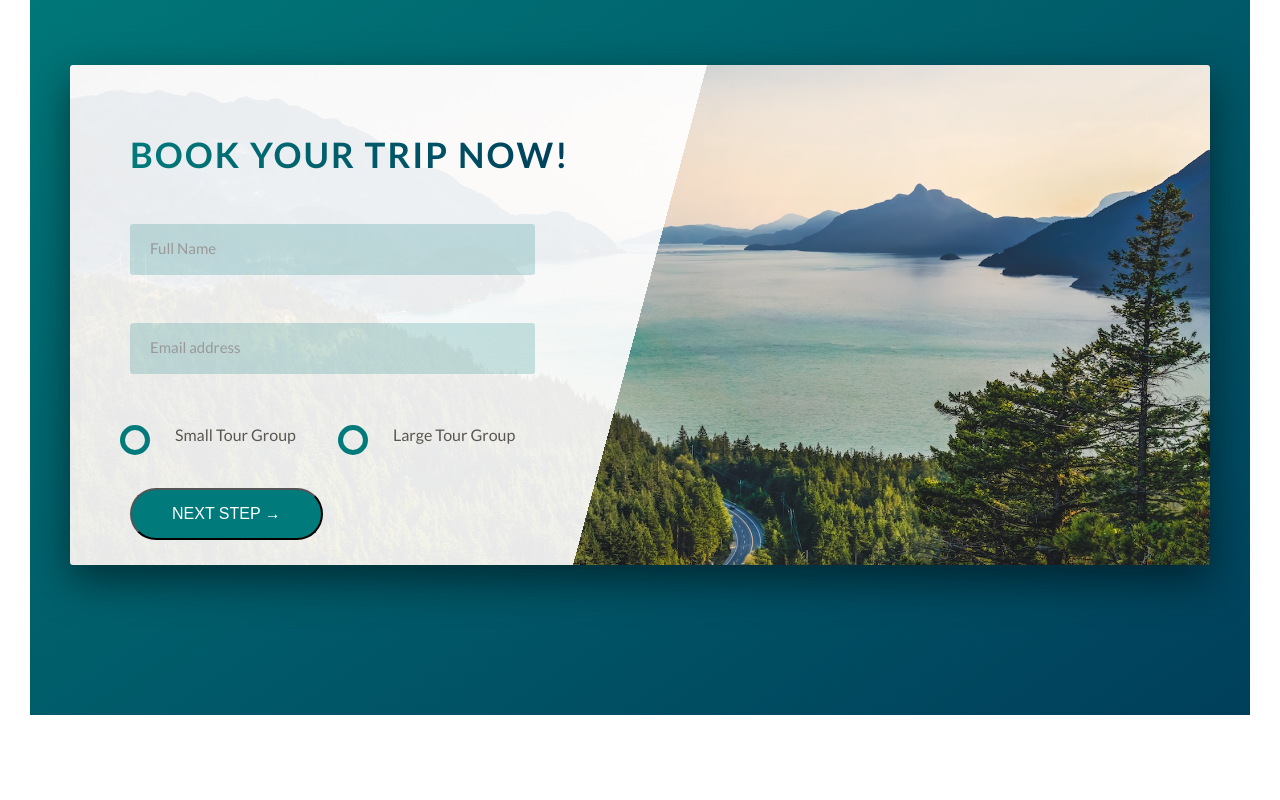
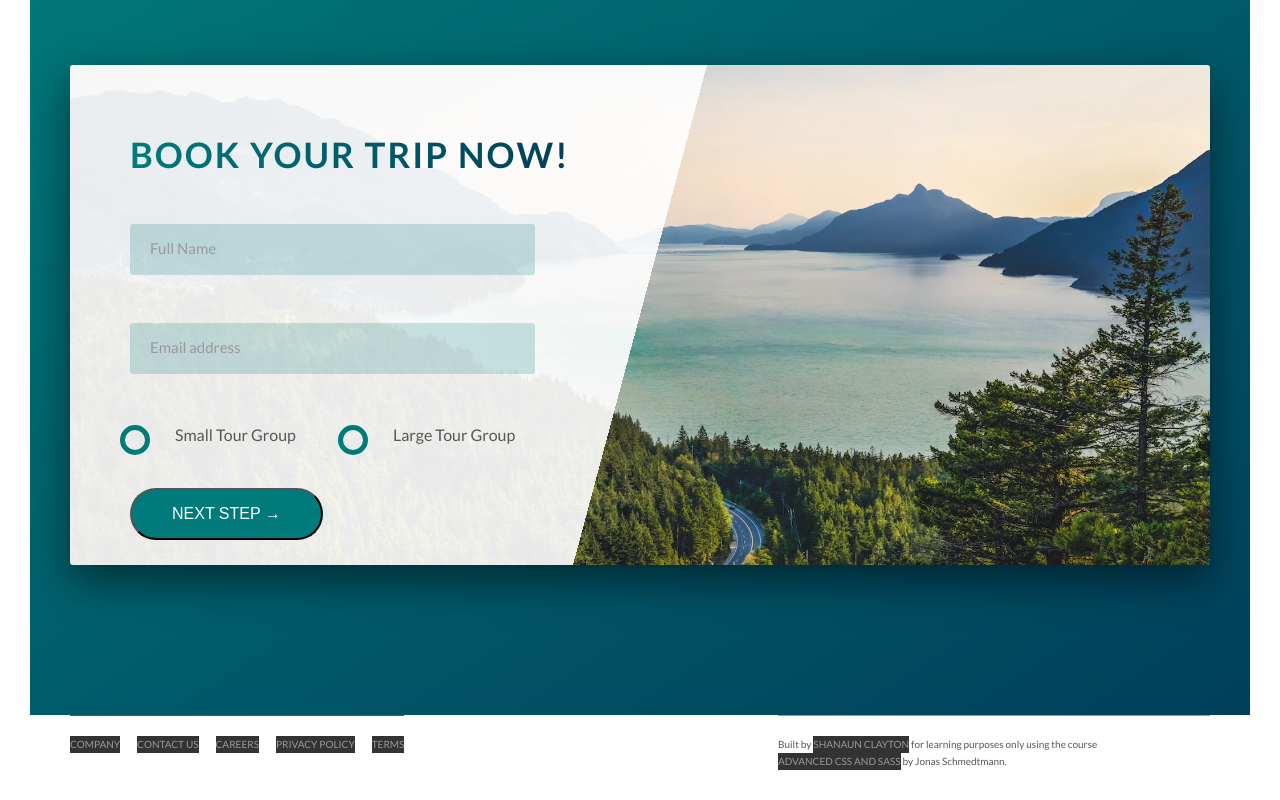
Before and after one commit to ShanClayton/outdoors, a website: page index.html in a window 1280 px wide. Shown: the part 4834-5634 px from the top of the page. Before the commit the page ends 5579 px from the top, so only its background shows below. Drawn offline with Linux system fonts and the light colour scheme.

Commit message:
added footer. produced error will fix tmrw

```diff
--- a/index.html
+++ b/index.html
@@ -323,46 +323,28 @@
                     </div>
                 </div>
             </div>
-
         </section>
     </main>
-    <!--
-    <section class="grid-test">
-        <div class="row">
-            <div class="col-1-of-2">Col 1 of 2</div>
-            <div class="col-1-of-2">Col 1 of 2</div>
+<div class="row">
+    <div class="col-1-of-2">
+        <div class="footer__navigation">
+            <ul class="footer__list">
+                <li class="footer__item"><a href="#" class="footer__link">Company</a></li>
+                <li class="footer__item"><a href="#" class="footer__link">Contact Us</a></li>
+                <li class="footer__item"><a href="#" class="footer__link">Careers</a></li>
+                <li class="footer__item"><a href="#" class="footer__link">Privacy Policy</a></li>
+                <li class="footer__item"><a href="#" class="footer__link">Terms</a></li>
+            </ul>
         </div>
-
-        <div class="row">
-            <div class="col-1-of-3">Col 1 of 3</div>
-            <div class="col-1-of-3">Col 1 of 3</div>
-            <div class="col-1-of-3">Col 1 of 3</div>
-        </div>
-
-        <div class="row">
-            <div class="col-1-of-3">Col 1 of 3</div>
-            <div class="col-2-of-3">Col 2 of 3</div>
-        </div>
-
-        <div class="row">
-            <div class="col-1-of-4">Col 1 of 4</div>
-            <div class="col-1-of-4"> Col 1 of 4</div>
-            <div class="col-1-of-4">Col 1 of 4</div>
-            <div class="col-1-of-4">Col 1 of 4</div>
-        </div>
-
-        <div class="row">
-            <div class="col-1-of-4">Col 1 of 4</div>
-            <div class="col-1-of-4">Col 1 of 4</div>
-            <div class="col-2-of-4">Col 2 of 4</div>
-        </div>
-
-        <div class="row">
-            <div class="col-1-of-4">Col 1 of 4</div>
-            <div class="col-3-of-4">Col 3 of 4</div>
-        </div>
-    </section>
--->
+    </div>
+    <div class="col-1-of-2">
+        <p class="footer__copyright">
+            Built by <a href="https://shanclayton.com" class="footer__link">Shanaun Clayton</a> for learning purposes only using the course <a href="#"
+                class="footer__link">Advanced CSS and Sass</a> by Jonas Schmedtmann.
+        </p>
+    </div>
+</div>
+</footer>
 </body>
 
 </html>
--- a/sass/abstracts/_variables.scss
+++ b/sass/abstracts/_variables.scss
@@ -19,6 +19,7 @@ $color-light-grey-one: #f7f7f7;
 $color-light-grey-two: #eee;
 $color-dark-grey-one: #999;
 $color-dark-grey-two: #5B5750;
+$color-dark-grey-three: #333;
 
 //GRID
 $grid-width: 114rem;
--- /dev/null
+++ b/sass/layout/_footer.scss
@@ -0,0 +1,70 @@
+.footer {
+    background-color: $color-dark-grey-three;
+    padding: 10rem 0;
+    font-size: 1.4rem;
+    color: $color-dark-grey-one;
+
+    &__logo-box {
+        text-align: center;
+        margin-bottom: 8rem;
+    }
+
+    &__logo {
+        width: 15rem;
+        height: auto;
+    }
+
+    &__navigation {
+        border-top: 1px solid $color-dark-grey-two;
+        padding-top: 2rem;
+        display: inline-block;
+    }
+
+    &__list {
+        list-style: none;
+
+    }
+
+    &__item {
+        display: inline-block;
+
+        &:not(:last-child) {
+            margin-right: 1.5rem;
+        }
+    }
+
+    &__link {
+
+        &:link,
+        &:visited {
+            color: $color-dark-grey-one;
+            background-color: $color-dark-grey-three;
+            text-decoration: none;
+            text-transform: uppercase;
+            display: inline-block;
+            transition: all .2s;
+            -webkit-transition: all .2s;
+            -moz-transition: all .2s;
+            -ms-transition: all .2s;
+            -o-transition: all .2s;
+        }
+
+        &:hover,
+        &:active {
+            color: $color-primary-light;
+            box-shadow: 0 1rem 2rem rgba($color-black, .4);
+            transform: rotate(5deg) scale(1.4);
+            -webkit-transform: rotate(5deg) scale(1.4);
+            -moz-transform: rotate(5deg) scale(1.4);
+            -ms-transform: rotate(5deg) scale(1.4);
+            -o-transform: rotate(5deg) scale(1.4);
+        }
+    }
+
+    &__copyright {
+        border-top: 1px solid $color-dark-grey-one;
+        padding-top: 2rem;
+        width: 80%;
+        float: right;
+    }
+}
--- a/sass/main.scss
+++ b/sass/main.scss
@@ -15,8 +15,7 @@
 @import "components/form";
 @import "components/story";
 
-
-
+@import "layout/footer";
 @import "layout/grid";
 @import "layout/header";
 
```
Also changed, not shown: css/style.css.
